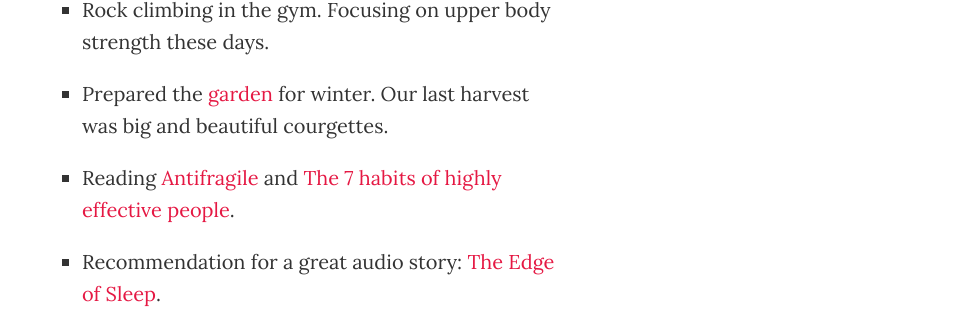
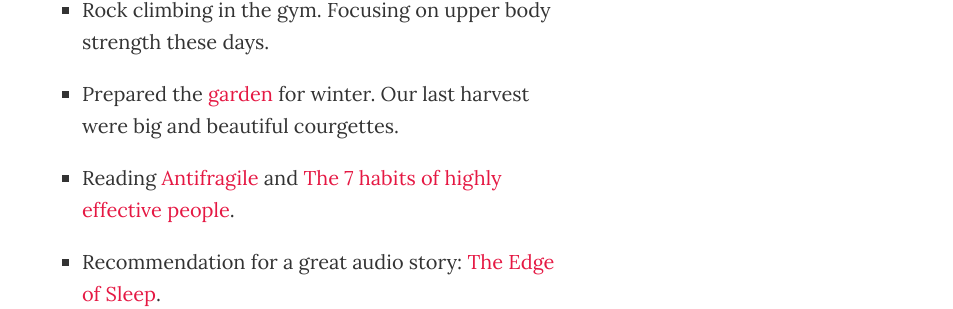
Before and after one commit to ana-balica/ana-balica.github.io, a Jekyll site: the page built from now.html, in a window 1280 px wide. Shown: the part 517-826 px from the top of the page, without its empty margins (318-1271 px from the left). Built offline with Jekyll 4.4.1, drawn with Linux system fonts in a browser that asks for light colours; comment, search, counter and statistics services are not loaded.

Commit message:
Update now.html

```diff
--- a/now.html
+++ b/now.html
@@ -12,7 +12,7 @@
       <li>Working at Facebook as a Software Engineer.</li>
       <li>Switched to (mostly) <a href="https://nutritionstudies.org/what-is-a-whole-food-plant-based-diet/" target="_blank">WFPB</a> diet.</li>
       <li>Rock climbing in the gym. Focusing on upper body strength these days.</li>
-      <li>Prepared the <a href="https://www.youtube.com/watch?v=LZIp8-Gbewc" target="_blank">garden</a> for winter. Our last harvest was big and beautiful courgettes.</li>
+      <li>Prepared the <a href="https://www.youtube.com/watch?v=LZIp8-Gbewc" target="_blank">garden</a> for winter. Our last harvest were big and beautiful courgettes.</li>
       <li>Reading <a href="https://www.amazon.com/Antifragile-Things-That-Disorder-Incerto/dp/0812979680/ref=sr_1_1">Antifragile</a> and <a href="https://www.amazon.com/Habits-Highly-Effective-People-Powerful/dp/1451639619/ref=sr_1_3">The 7 habits of highly effective people</a>.</li>
       <li>Recommendation for a great audio story: <a href="https://www.qcodemedia.com/theedgeofsleep" target="_blank">The Edge of Sleep</a>.</li>
   </ul>
```
